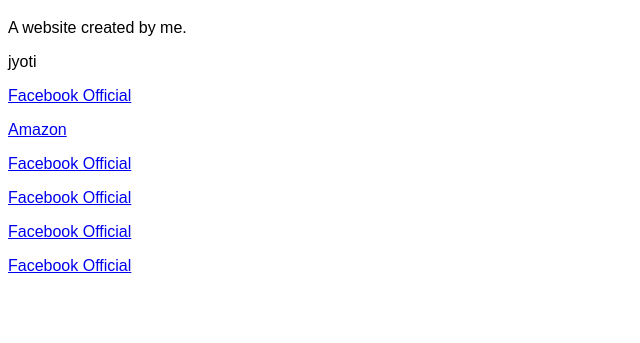
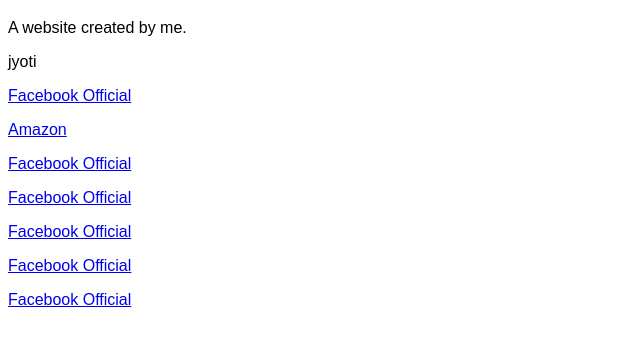
Before and after one commit to dashjyoti/amdoc, a plain HTML site: page index.html in a window 1280 px wide. Shown: the part 61-404 px from the top of the page, without its empty margins (0-640 px from the left). Drawn offline with Linux system fonts and the light colour scheme.

Commit message:
Update index.html
gg

```diff
--- a/index.html
+++ b/index.html
@@ -21,6 +21,7 @@ font-family: Arial, Helvetica, sans-serif;
             <p><a href="https://about.facebook.com/">Facebook Official</a></p>
             <p><a href="https://about.facebook.com/">Facebook Official</a></p>
             <p><a href="https://about.facebook.com/">Facebook Official</a></p>
+            <p><a href="https://about.facebook.com/">Facebook Official</a></p>
 
 
 </body>
```
